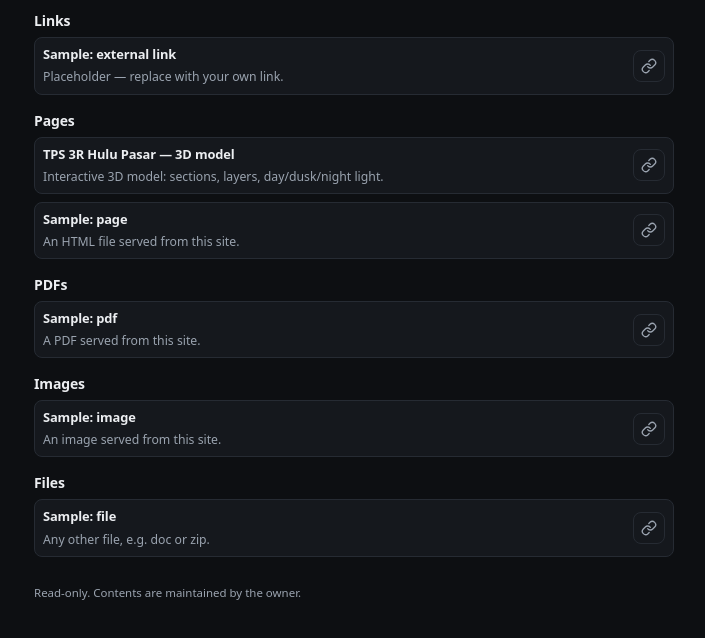
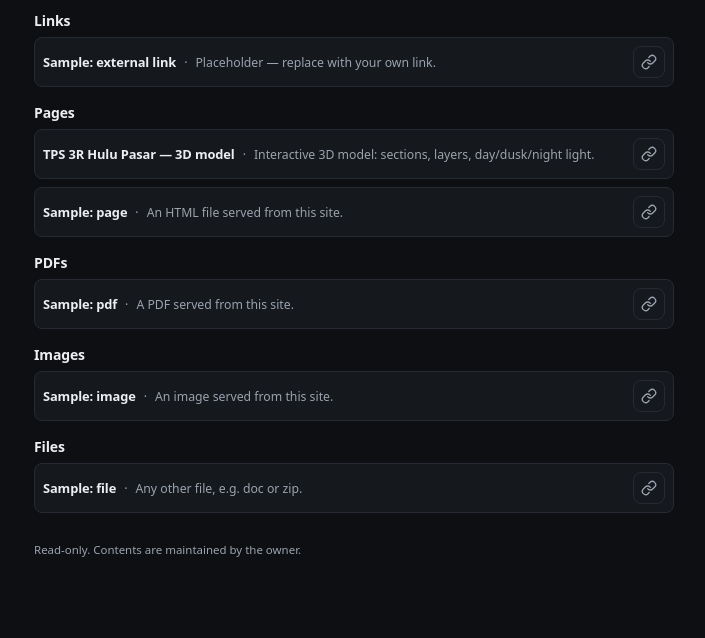
Before and after one commit to raeirie/list, a plain HTML site: page index.html in a window 1280 px wide. Shown: the part 54-692 px from the top of the page, without its empty margins (98-803 px from the left). Drawn offline with Linux system fonts and the light colour scheme.

Commit message:
Put the card note inline beside the title
Cards were two lines tall at 57px, with the note under the title. From 640px up
the title and note now share a row separated by a middot, which drops the card
to 50px and reads as a list row rather than a banner. The note wraps inside its
own box instead of sliding back under the title, so a long note cannot collapse
into a run-on sentence.

Below 640px the card returns to the stacked two-line layout and the middot
disappears, because a phone-width row has no room for both.

Verified by serving the repo over http and measuring at 1280, 700, 640 and
390px: one row at 50px from 640px up, stacked below it, the separator present
only in the row layout, and scrollWidth equal to innerWidth at 390px.

At exactly 640px the longest note still wraps inside its own box, so that card
measures 52px rather than 50px. Left as is: the wrap stays inside the note's own
column rather than pulling the title onto a second line.

```diff
--- a/styles.css
+++ b/styles.css
@@ -125,6 +125,28 @@ body {
   text-decoration: none;
 }
 
+@media (min-width: 640px) {
+  /* One row: title, separator, note. The note wraps inside its own box rather
+     than sliding back under the title, so the two never read as a run-on. */
+  .card__link {
+    flex-direction: row;
+    align-items: baseline;
+    gap: 8px;
+  }
+
+  .card__title { flex: none; }
+
+  .card__note {
+    flex: 1 1 auto;
+    min-width: 0;
+  }
+
+  .card__note::before {
+    content: "\00b7";
+    margin-right: 8px;
+  }
+}
+
 .card__link:focus-visible {
   outline: 2px solid var(--accent);
   outline-offset: 2px;
```
